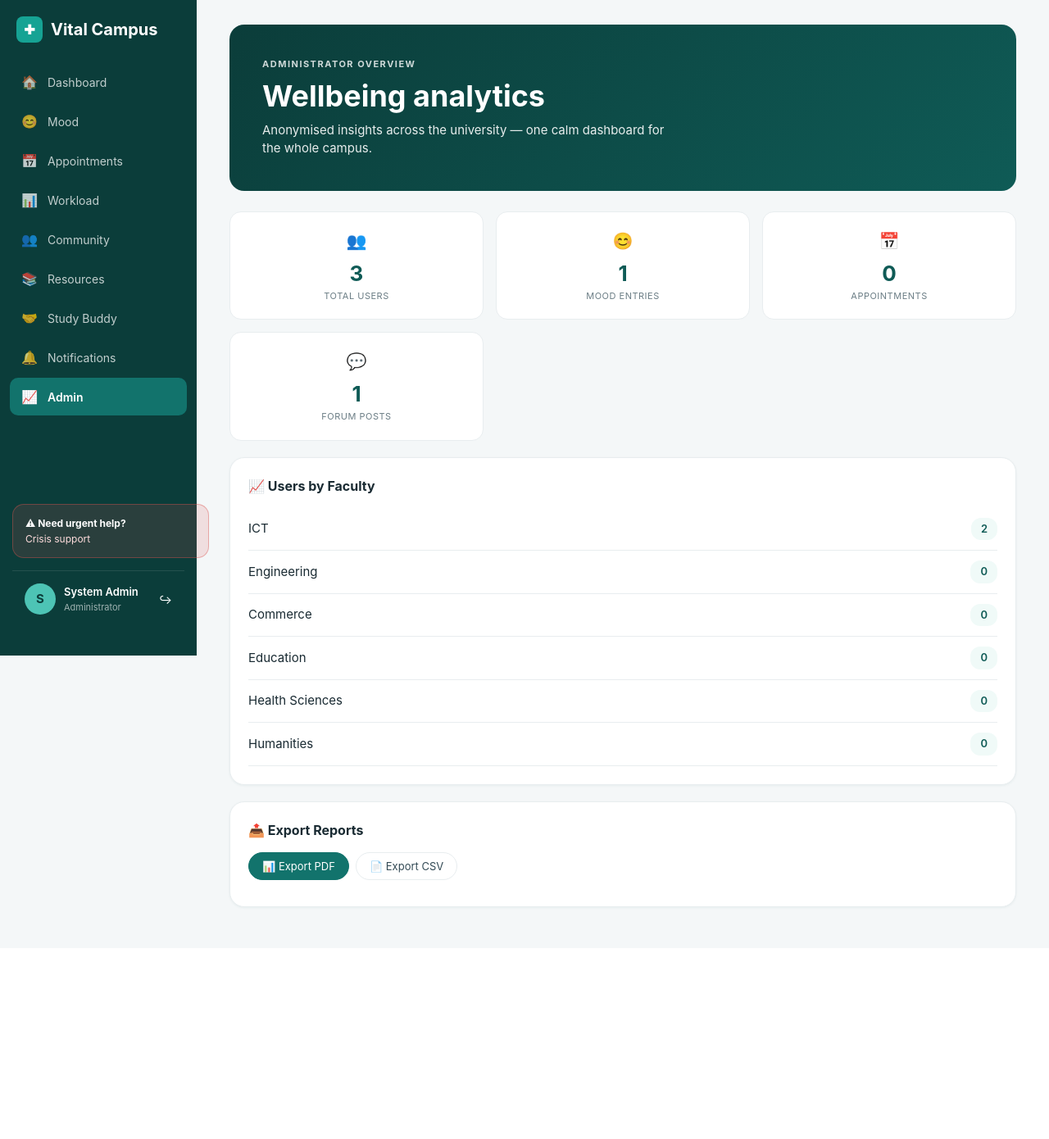
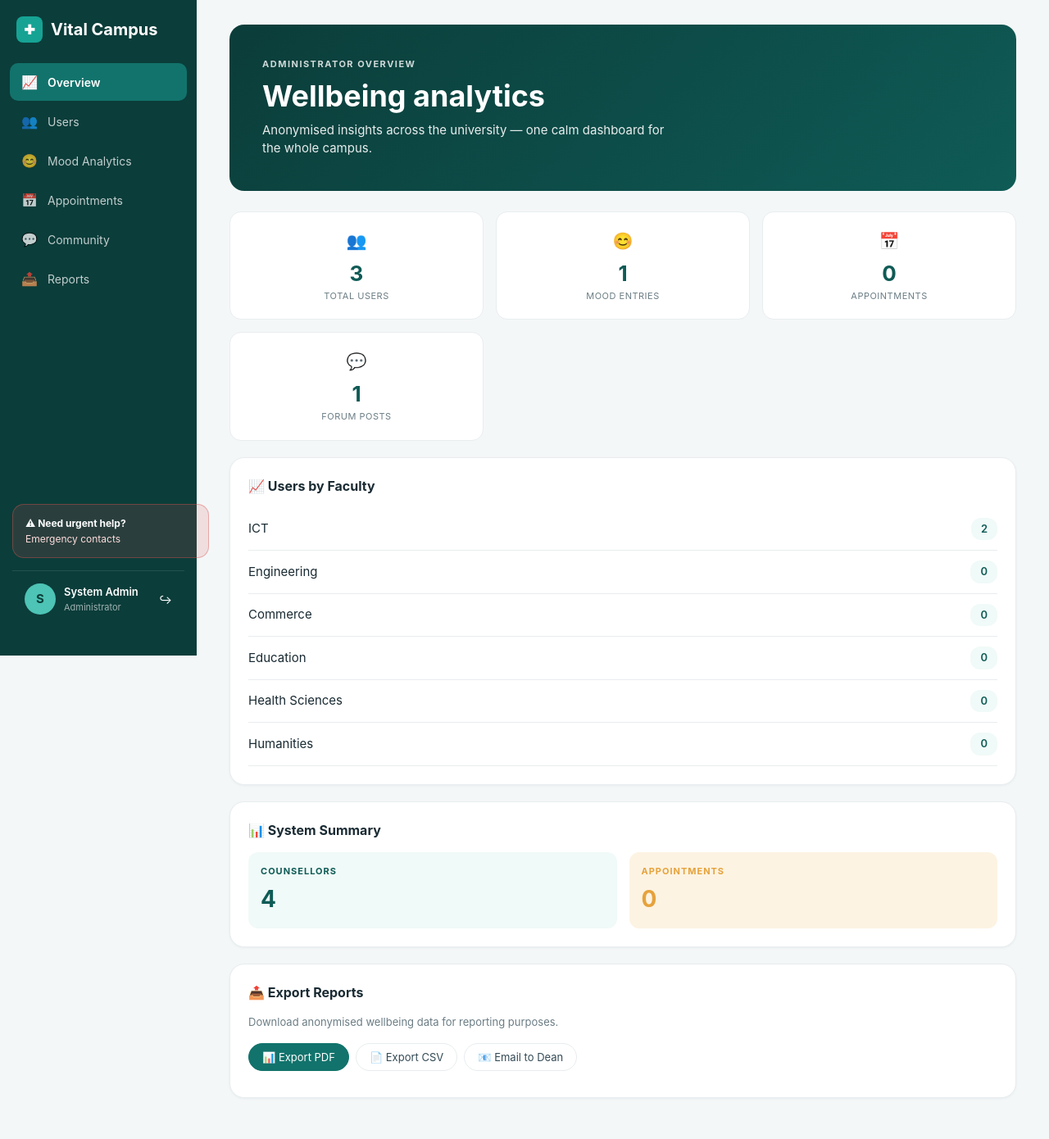
Before and after one commit to Lisa-05/vitalcampus, a Flask app: page /admin in a window 1280 px wide. Shown: the whole page at 82% size. Before the commit the page ends 1110 px from the top, so only its background shows below. Run offline with Flask 3, Linux system fonts and the light colour scheme; a user stored in the database is signed in.

Commit message:
Separate admin and student experiences

```diff
--- a/app.py
+++ b/app.py
@@ -1,6 +1,7 @@
 # app.py
 # Vital Campus - Main Flask Application
 
+from functools import wraps
 from flask import Flask, render_template, request, redirect, url_for, flash, session, jsonify
 from flask_login import LoginManager, login_user, logout_user, login_required, current_user
 from werkzeug.security import generate_password_hash, check_password_hash
@@ -27,6 +28,17 @@ login_manager.login_message = 'Please log in to access this page.'
 @login_manager.user_loader
 def load_user(user_id):
     return User.query.get(int(user_id))
+
+
+def student_only(f):
+    @wraps(f)
+    def decorated(*args, **kwargs):
+        if current_user.role == 'admin':
+            flash('Admins use the admin panel.', 'info')
+            return redirect(url_for('admin'))
+        return f(*args, **kwargs)
+    return decorated
+
 
 with app.app_context():
     db.create_all()
@@ -97,6 +109,8 @@ with app.app_context():
 @app.route('/')
 def index():
     if current_user.is_authenticated:
+        if current_user.role == 'admin':
+            return redirect(url_for('admin'))
         return redirect(url_for('dashboard'))
     return redirect(url_for('login'))
 
@@ -114,6 +128,8 @@ def login():
                 flash(f'Welcome, {user.preferred_name}! 🌿 This is your first time using Vital Campus.', 'success')
             user.last_login = datetime.utcnow()
             db.session.commit()
+            if user.role == 'admin':
+                return redirect(url_for('admin'))
             return redirect(url_for('dashboard'))
         else:
             flash('Invalid email or password.', 'error')
@@ -159,6 +175,7 @@ def logout():
     return redirect(url_for('login'))
 
 @app.route('/dashboard')
+@student_only
 @login_required
 def dashboard():
     today = date.today()
@@ -228,6 +245,7 @@ def dashboard():
                          greeting=greeting)
 
 @app.route('/mood', methods=['GET', 'POST'])
+@student_only
 @login_required
 def mood():
     if request.method == 'POST':
@@ -280,6 +298,7 @@ def mood():
     return render_template('mood.html')
 
 @app.route('/booking', methods=['GET', 'POST'])
+@student_only
 @login_required
 def booking():
     if request.method == 'POST':
@@ -333,6 +352,7 @@ def booking():
     return render_template('booking.html', counsellors=counsellors, today=today)
 
 @app.route('/forum', methods=['GET', 'POST'])
+@student_only
 @login_required
 def forum():
     if request.method == 'POST':
@@ -354,6 +374,7 @@ def forum():
     return render_template('forum.html', posts=posts)
 
 @app.route('/forum/reply/<int:post_id>', methods=['POST'])
+@student_only
 @login_required
 def forum_reply(post_id):
     content = request.form.get('content')
@@ -375,6 +396,7 @@ def forum_reply(post_id):
     return redirect(url_for('forum'))
 
 @app.route('/workload', methods=['GET', 'POST'])
+@student_only
 @login_required
 def workload():
     today = date.today()
@@ -427,6 +449,7 @@ def workload():
                          saved_plans=saved_plans)
 
 @app.route('/workload/deadline/<int:deadline_id>/delete', methods=['POST'])
+@student_only
 @login_required
 def delete_deadline(deadline_id):
     deadline = Deadline.query.get_or_404(deadline_id)
@@ -439,6 +462,7 @@ def delete_deadline(deadline_id):
     return redirect(url_for('workload'))
 
 @app.route('/workload/save-plan', methods=['POST'])
+@student_only
 @login_required
 def save_study_plan():
     plan_text = request.form.get('plan_text', '')
@@ -458,6 +482,7 @@ def save_study_plan():
     return redirect(url_for('workload'))
 
 @app.route('/workload/saved-plan/<int:plan_id>/delete', methods=['POST'])
+@student_only
 @login_required
 def delete_saved_plan(plan_id):
     plan = Notification.query.get_or_404(plan_id)
@@ -470,6 +495,7 @@ def delete_saved_plan(plan_id):
     return redirect(url_for('workload'))
 
 @app.route('/resources')
+@student_only
 @login_required
 def resources():
     all_resources = Resource.query.order_by(Resource.created_at.asc()).all()
@@ -477,6 +503,7 @@ def resources():
     return render_template('resources.html', resources=all_resources, featured=featured)
 
 @app.route('/study-buddy', methods=['GET', 'POST'])
+@student_only
 @login_required
 def studybuddy():
     my_profile = StudyBuddyProfile.query.filter_by(user_id=current_user.id).first()
@@ -527,6 +554,7 @@ def studybuddy():
     return render_template('studybuddy.html', my_profile=my_profile, matches=matches)
 
 @app.route('/notifications')
+@student_only
 @login_required
 def notifications():
     user_notifications = Notification.query.filter(
--- a/templates/admin.html
+++ b/templates/admin.html
@@ -12,25 +12,25 @@
             <div>
                 <div class="sidebar-brand"><div class="sidebar-brand-icon">✚</div><span>Vital Campus</span></div>
                 <nav class="sidebar-nav">
-                    <a href="{{ url_for('dashboard') }}"><i>🏠</i><span>Dashboard</span></a>
-                    <a href="{{ url_for('mood') }}"><i>😊</i><span>Mood</span></a>
-                    <a href="{{ url_for('booking') }}"><i>📅</i><span>Appointments</span></a>
-                    <a href="{{ url_for('workload') }}"><i>📊</i><span>Workload</span></a>
-                    <a href="{{ url_for('forum') }}"><i>👥</i><span>Community</span></a>
-                    <a href="{{ url_for('resources') }}"><i>📚</i><span>Resources</span></a>
-                    <a href="{{ url_for('studybuddy') }}"><i>🤝</i><span>Study Buddy</span></a>
-                    <a href="{{ url_for('notifications') }}"><i>🔔</i><span>Notifications</span></a>
-                    <a href="{{ url_for('admin') }}" class="active"><i>📈</i><span>Admin</span></a>
+                    <a href="{{ url_for('admin') }}" class="active"><i>📈</i><span>Overview</span></a>
+                    <a href="{{ url_for('admin') }}"><i>👥</i><span>Users</span></a>
+                    <a href="{{ url_for('admin') }}"><i>😊</i><span>Mood Analytics</span></a>
+                    <a href="{{ url_for('admin') }}"><i>📅</i><span>Appointments</span></a>
+                    <a href="{{ url_for('admin') }}"><i>💬</i><span>Community</span></a>
+                    <a href="{{ url_for('admin') }}"><i>📤</i><span>Reports</span></a>
                 </nav>
             </div>
             <div>
                 <button class="sidebar-crisis" onclick="openCrisisModal()" style="cursor:pointer; width:100%; text-align:left; font-family:inherit;">
                     <strong>⚠ Need urgent help?</strong>
-                    Crisis support
+                    Emergency contacts
                 </button>
                 <div class="sidebar-user">
                     <div class="sidebar-user-avatar">{{ current_user.preferred_name[0] }}</div>
-                    <div class="sidebar-user-info"><div>{{ current_user.preferred_name }}</div><div>Administrator</div></div>
+                    <div class="sidebar-user-info">
+                        <div>{{ current_user.preferred_name }}</div>
+                        <div>Administrator</div>
+                    </div>
                     <a href="{{ url_for('logout') }}" style="margin-left:auto; color:#fff; text-decoration:none; font-size:14px;">↪</a>
                 </div>
             </div>
@@ -44,6 +44,12 @@
                     <p>Anonymised insights across the university — one calm dashboard for the whole campus.</p>
                 </div>
             </div>
+
+            {% with messages = get_flashed_messages(with_categories=true) %}
+                {% if messages %}{% for category, message in messages %}
+                    <div class="flash {{ category }}">{{ message }}</div>
+                {% endfor %}{% endif %}
+            {% endwith %}
 
             <div class="stats-row">
                 <div class="stat-card"><div class="stat-icon">👥</div><div class="stat-number">{{ total_users }}</div><div class="stat-label">Total Users</div></div>
@@ -63,15 +69,30 @@
             </div>
 
             <div class="card">
+                <h3>📊 System Summary</h3>
+                <div style="display:grid; grid-template-columns: 1fr 1fr; gap: 15px;">
+                    <div style="padding: 15px; background: var(--teal-50); border-radius: 12px;">
+                        <div style="font-size: 11px; text-transform: uppercase; color: var(--teal-700); font-weight: 700; letter-spacing: 1px;">Counsellors</div>
+                        <div style="font-size: 28px; font-weight: 700; color: var(--teal-700); margin-top: 5px;">{{ total_counsellors }}</div>
+                    </div>
+                    <div style="padding: 15px; background: var(--amber-100); border-radius: 12px;">
+                        <div style="font-size: 11px; text-transform: uppercase; color: var(--amber-500); font-weight: 700; letter-spacing: 1px;">Appointments</div>
+                        <div style="font-size: 28px; font-weight: 700; color: var(--amber-500); margin-top: 5px;">{{ total_appointments }}</div>
+                    </div>
+                </div>
+            </div>
+
+            <div class="card">
                 <h3>📤 Export Reports</h3>
+                <p style="color: var(--ink-500); font-size: 13px; margin-bottom: 15px;">Download anonymised wellbeing data for reporting purposes.</p>
                 <div class="chip-group">
                     <button class="chip" style="background: var(--teal-600); color: white; border-color: var(--teal-600);" onclick="alert('PDF Report generated!')">📊 Export PDF</button>
                     <button class="chip" onclick="alert('CSV file exported!')">📄 Export CSV</button>
+                    <button class="chip" onclick="alert('Email sent to Dean!')">📧 Email to Dean</button>
                 </div>
             </div>
         </main>
     </div>
-
     {% include 'crisis_modal.html' %}
 </body>
 </html>
```
Also changed, not shown: instance/vitalcampus.db.
